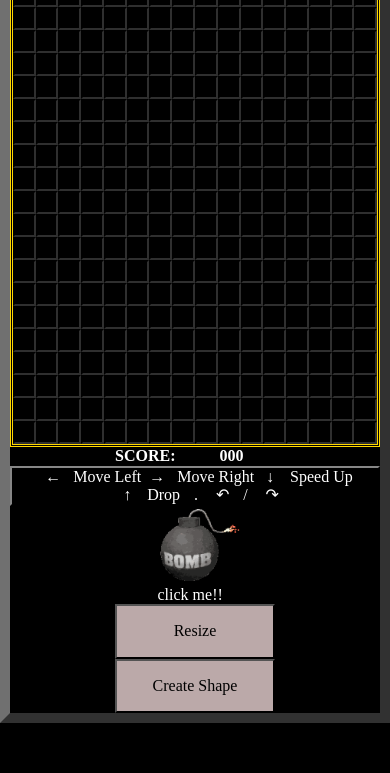
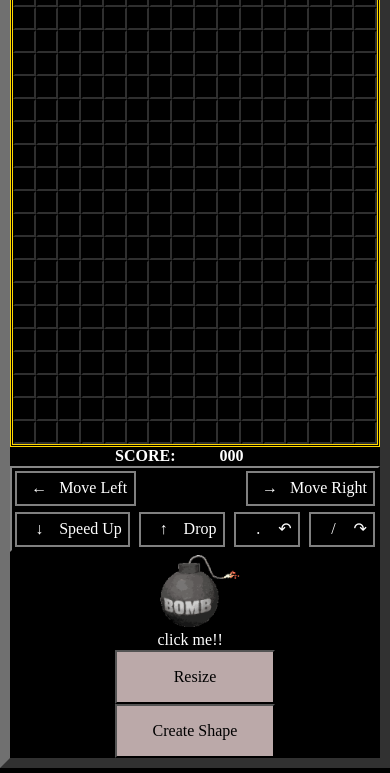
Before and after one commit to DBBrowne/ga-sei-projectone, a website: page index.html in a window 390 px wide. Shown: the part 71-844 px from the top of the page. Drawn offline with Linux system fonts and the light colour scheme.

Commit message:
mobile control styling

```diff
--- a/styles/main.css
+++ b/styles/main.css
@@ -462,5 +462,11 @@ tetris-overlay.enable-overlay{
     width: 100%;
     flex-direction: row;
     flex-wrap: wrap;
+    justify-content: space-between;
+  }
+  .controls div{
+    border: solid gray 2px;
+    margin: 3px;
+    padding: 0.4em;
   }
 }
```
